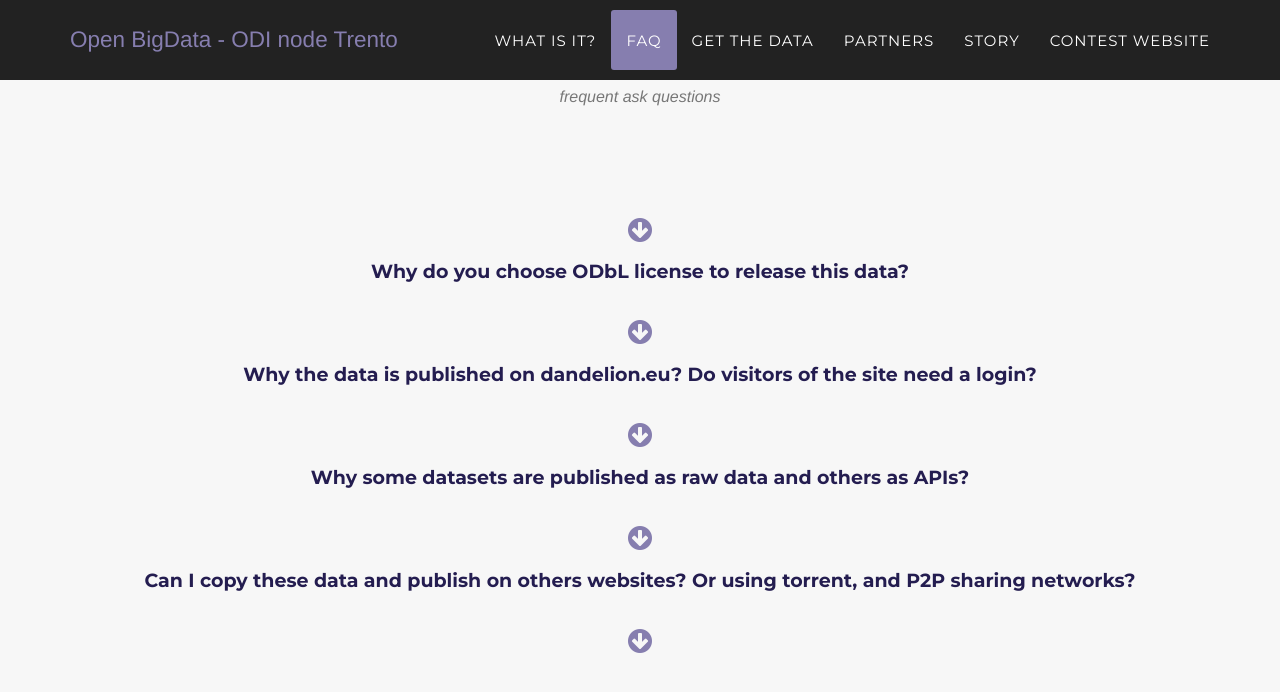
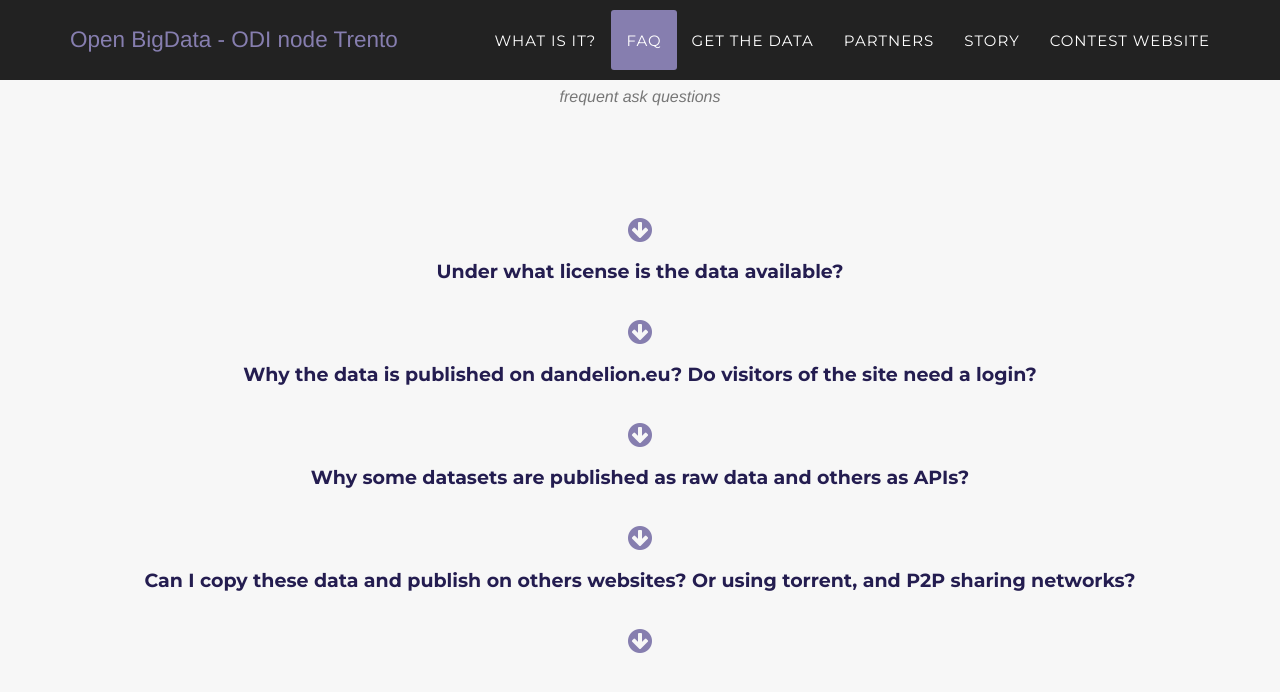
Before and after one commit to theodifbk/theodifbk.github.io, a Jekyll site: the page built from openbigdata/index.html, in a window 1280 px wide and 900 px high, scrolled down 1692 px. Shown: the top 692 px of the window. Built offline with Jekyll 4.4.1, drawn with Linux system fonts in a browser that asks for light colours; some web fonts are replaced.

Commit message:
Update faq2.markdown

```diff
--- a/_openbigdatafaqs/faq2.markdown
+++ b/_openbigdatafaqs/faq2.markdown
@@ -1,8 +1,8 @@
 ---
-title:  Why do you choose ODbL license to release this data?
+title:  Under what license is the data available?
 layout: default
 faqid: 2
 date: 2014-12-12
 category: openbigdatafaq
-description: The <a href="http://opendatacommons.org/licenses/odbl" target="_new">Open Database License (ODbL)</a> explicitly covers data and not just creative works like photographs or text. A plain language summary of the ODbL is available on the Open Data Commons website. You are free&#58;</p><ul class="text-muted"><li>to share&#58; to copy, distribute and use the database;</li><li>to create&#58; to produce works from the database;</li><li>to adapt&#58; to modify, transform and build upon the database.</li></ul><p class="text-muted">The ODbL also requires you to share any improvements you make to this databases under the ODbL as well. For example, if you combine the information with your own data, the resultant information must be published under the Attribution Share-Alike ODbL. This means that the whole community can benefit from both of our work on the database.<br/>The ODbL requires you to attribute your use of this data. This is important as it allows us (and in turn the community) to benefit from reuse of our work, and so allows us to continue to provide this service. Use of any data must be accompanied by a hyperlink reading "<a href="http://www.telecomitalia.com/tit/en/bigdatachallenge.html" target="_new">from BigDataChallenge contest</a>" and linking to either the <a href="http://theodi.fbk.eu" target="_new">ODI node Trento</a> section homepage or the page referring to the information in question.
+description: The data is released under ODbL license. The <a href="http://opendatacommons.org/licenses/odbl" target="_new">Open Database License (ODbL)</a> explicitly covers data and not just creative works like photographs or text. A plain language summary of the ODbL is available on the Open Data Commons website. You are free&#58;</p><ul class="text-muted"><li>to share&#58; to copy, distribute and use the database;</li><li>to create&#58; to produce works from the database;</li><li>to adapt&#58; to modify, transform and build upon the database.</li></ul><p class="text-muted">The ODbL also requires you to share any improvements you make to this databases under the ODbL as well. For example, if you combine the information with your own data, the resultant information must be published under the Attribution Share-Alike ODbL. This means that the whole community can benefit from both of our work on the database.<br/>The ODbL requires you to attribute your use of this data. This is important as it allows us (and in turn the community) to benefit from reuse of our work, and so allows us to continue to provide this service. Use of any data must be accompanied by a hyperlink reading "<a href="http://www.telecomitalia.com/tit/en/bigdatachallenge.html" target="_new">from BigDataChallenge contest</a>" and linking to either the <a href="http://theodi.fbk.eu" target="_new">ODI node Trento</a> section homepage or the page referring to the information in question.
 ---
```
